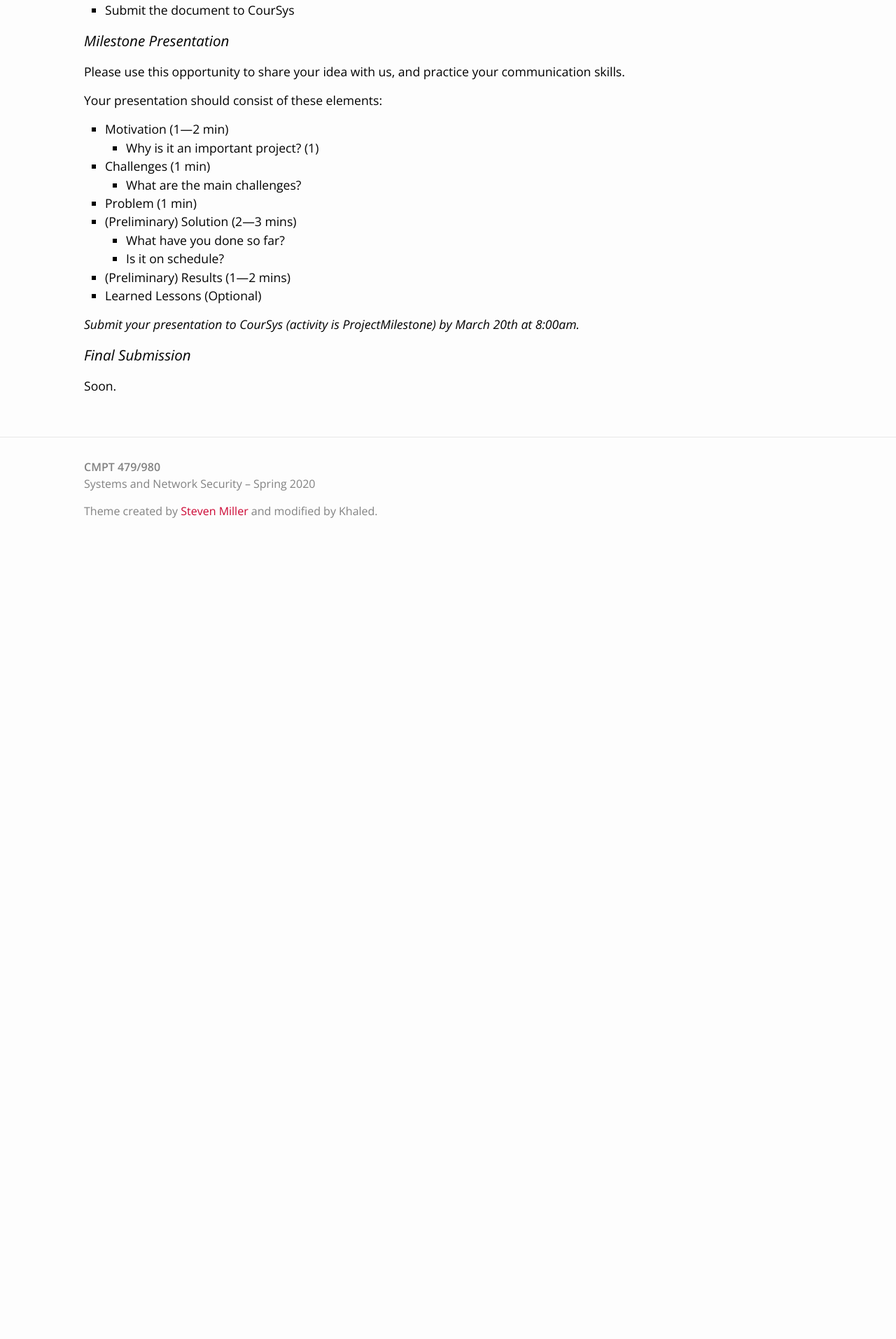
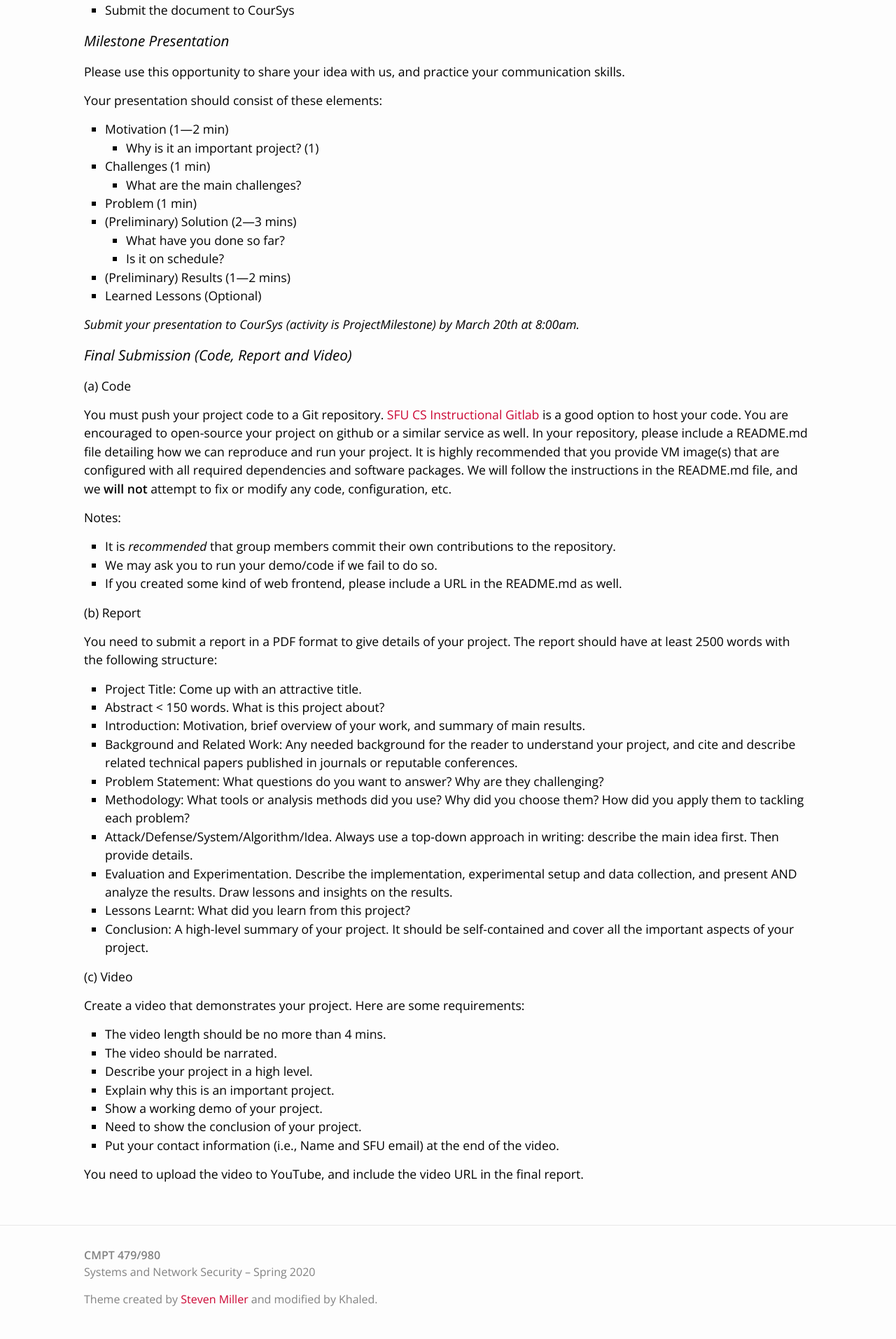
Before and after one commit to alik604/CMPT-479-System-Network-Security, a Jekyll site: the page built from project.md, in a window 1280 px wide. Shown: the part 1641-3554 px from the top of the page at 70% size. Built offline with Jekyll 4.4.1, drawn with Linux system fonts in a browser that asks for light colours; nearby versions of some CDN libraries; before the commit the page ends 2428 px from its top, so only the background shows below that.

Commit message:
milestone presentations

```diff
--- a/_includes/nav.html
+++ b/_includes/nav.html
@@ -1,8 +1,30 @@
 <ul class="menu">
-    <li><a class="page-link" href="{{site.baseurl}}/syllabus"><i class="fa fa-list-ul fa-lg"></i> Syllabus</a></li>
-    <li><a class="page-link" href="{{site.baseurl}}/schedule/"><i class="fas fa-book-reader"></i> Schedule</a></li>
-    <li><a class="page-link" href="{{site.baseurl}}/assignments/"><i class="fas fa-pencil-ruler"></i> Assignments</a></li>
-    <li><a class="page-link" href="{{site.baseurl}}/project/"><i class="fas fa-hammer"></i> Project</a></li>
-    <li><a class="page-link" href="{{site.baseurl}}/post/"><i class="fas fa-newspaper"></i> Blog Post</a></li>
+    <li>
+        <a class="page-link" href="{{site.baseurl}}/syllabus"><i class="fa fa-list-ul fa-lg"></i> Syllabus</a>
+    </li>
+
+    <li>
+        <a class="page-link" href="{{site.baseurl}}/schedule/"><i class="fas fa-book-reader"></i> Schedule</a>
+    </li>
+
+    <li>
+        <a class="page-link" href="{{site.baseurl}}/assignments/"><i class="fas fa-pencil-ruler"></i> Assignments</a>
+    </li>
+
+    <li>
+        <a class="page-link" href="{{site.baseurl}}/project/"><i class="fas fa-hammer"></i> Project</a>
+        <ul class="sub-menu">
+      <li>
+        <a href="{{site.baseurl}}/project/milestone">Milestone Presentations</a>
+      </li>
+      <li>
+        <a href="">Project Showcase</a>
+      </li>
+    </ul>
+    </li>
+
+    <li>
+        <a class="page-link" href="{{site.baseurl}}/post/"><i class="fas fa-newspaper"></i> Blog Post</a>
+    </li>
     <!--<li><a class="page-link" href="/resources/"><i class="fas fa-book"></i> Resources</a></li>-->
 </ul>
--- a/_sass/_header.scss
+++ b/_sass/_header.scss
@@ -70,7 +70,7 @@
 
 .site-nav a {
 	display: block;
-        color: #ffffff;
+    color: #ffffff;
 }
 
 /* Sub Menu */
@@ -78,11 +78,13 @@
 .site-nav .sub-menu a {
 	display: block;
 	font-weight: normal;
+    font-size: large;
 	height: auto;
+    text-transform: capitalize;
 	letter-spacing: 0;
-	line-height: 1.2em;
-	padding: 4px 10px;
-color: #522d80;
+	line-height: 1.5em;
+	padding: 8px 8px;
+    color: #522d80;
 
 }
 
@@ -99,7 +101,7 @@ color: #522d80;
 .site-nav .sub-menu li.current-menu-item > a {
 	border-left-color: $clemson-purple;
 	border-right-color: $clemson-purple;
-	border-right: 0px;
+	border-right: 10px;
 
 }
 
@@ -129,7 +131,7 @@ z-index:999;
 	border-bottom: 0;
 	display: block;
 	height: auto;
-	margin: 3px 0;
+	margin: 8px 0;
 	padding: 0;
 	text-align: left;
 }
--- a/project.md
+++ b/project.md
@@ -90,6 +90,50 @@ Your presentation should consist of these elements:
 *Submit your presentation to CourSys (activity is ProjectMilestone) by March 20th at 8:00am.*
 
 
-### Final Submission
+### Final Submission (Code, Report and Video)
 
-Soon.
+#### (a) Code
+You must push your project code to a Git repository.
+[SFU CS Instructional Gitlab](https://csil-git1.cs.surrey.sfu.ca/) is a good option to host your code.
+You are encouraged to open-source your project on github or a similar service as well.
+In your repository, please include a README.md file detailing how we can reproduce and run your project.
+It is highly recommended that you provide VM image(s) that are configured with all required dependencies and software packages.
+We will follow the instructions in the README.md file, and we **will not** attempt to fix or modify any code, configuration, etc.
+
+
+Notes:
+
+   * It is *recommended* that group members commit their own contributions to the repository.
+   * We may ask you to run your demo/code if we fail to do so.
+   * If you created some kind of web frontend, please include a URL in the README.md as well.
+
+#### (b) Report
+
+You need to submit a report in a PDF format to give details of your project.
+The report should have at least 2500 words with the following structure:
+
+* Project Title: Come up with an attractive title.
+* Abstract  < 150 words. What is this project about?
+* Introduction: Motivation, brief overview of your work, and summary of main results.
+* Background and Related Work: Any needed background for the reader to understand your project, and cite and describe related technical papers published in journals or reputable conferences.
+* Problem Statement: What questions do you want to answer? Why are they challenging?
+* Methodology: What tools or analysis methods did you use? Why did you choose them? How did you apply them to tackling each problem?
+* Attack/Defense/System/Algorithm/Idea. Always use a top-down approach in writing: describe the main idea first. Then provide details.
+* Evaluation and Experimentation. Describe the implementation, experimental setup and data collection, and present AND analyze the results. Draw lessons and insights on the results.
+* Lessons Learnt: What did you learn from this project?
+* Conclusion: A high-level summary of your project. It should be self-contained and cover all the important aspects of your project.
+
+
+#### (c) Video
+
+Create a video that demonstrates your project. Here are some requirements:
+
+* The video length should be no more than 4 mins.
+* The video should be narrated.
+* Describe your project in a high level.
+* Explain why this is an important project.
+* Show a working demo of your project.
+* Need to show the conclusion of your project.
+* Put your contact information (i.e., Name and SFU email) at the end of the video.
+
+You need to upload the video to YouTube, and include the video URL in the final report.
```
Also changed, not shown: project_milestone.md (added, +74 -0 lines), 9 other files.
